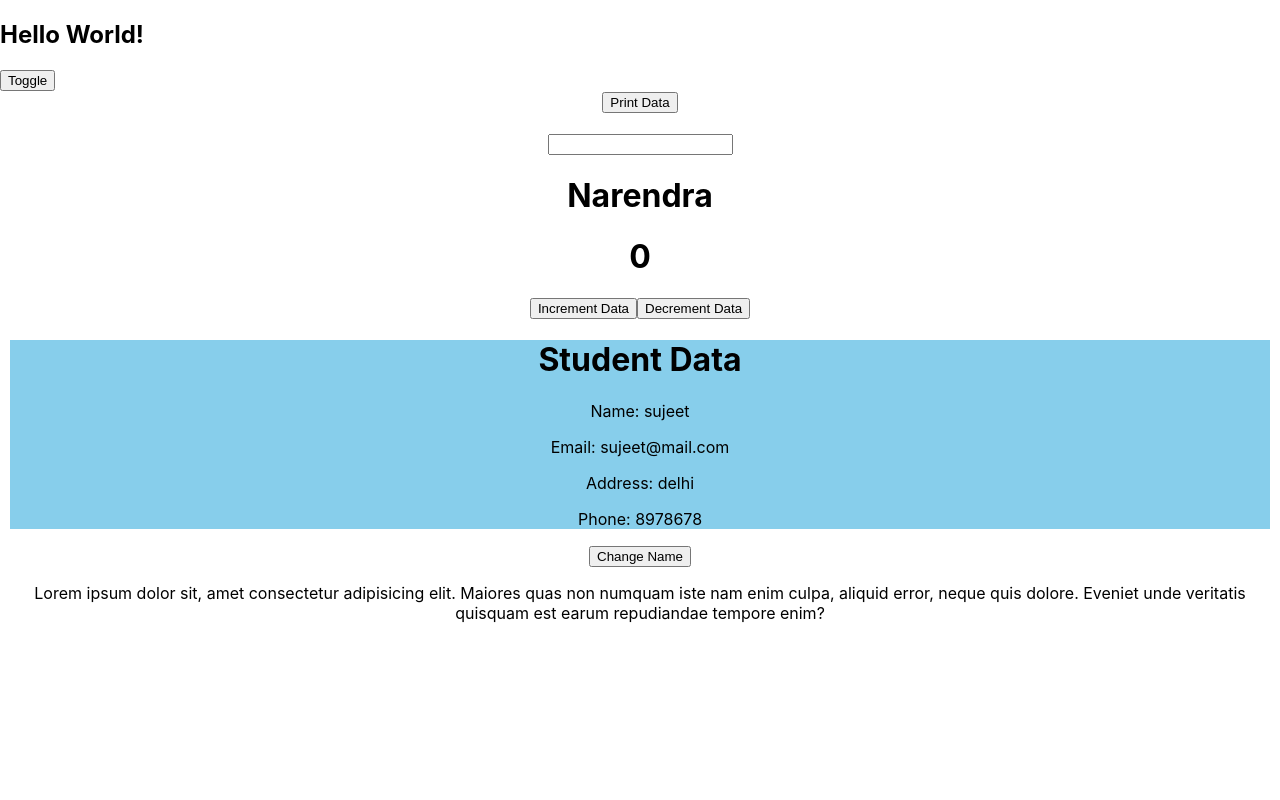
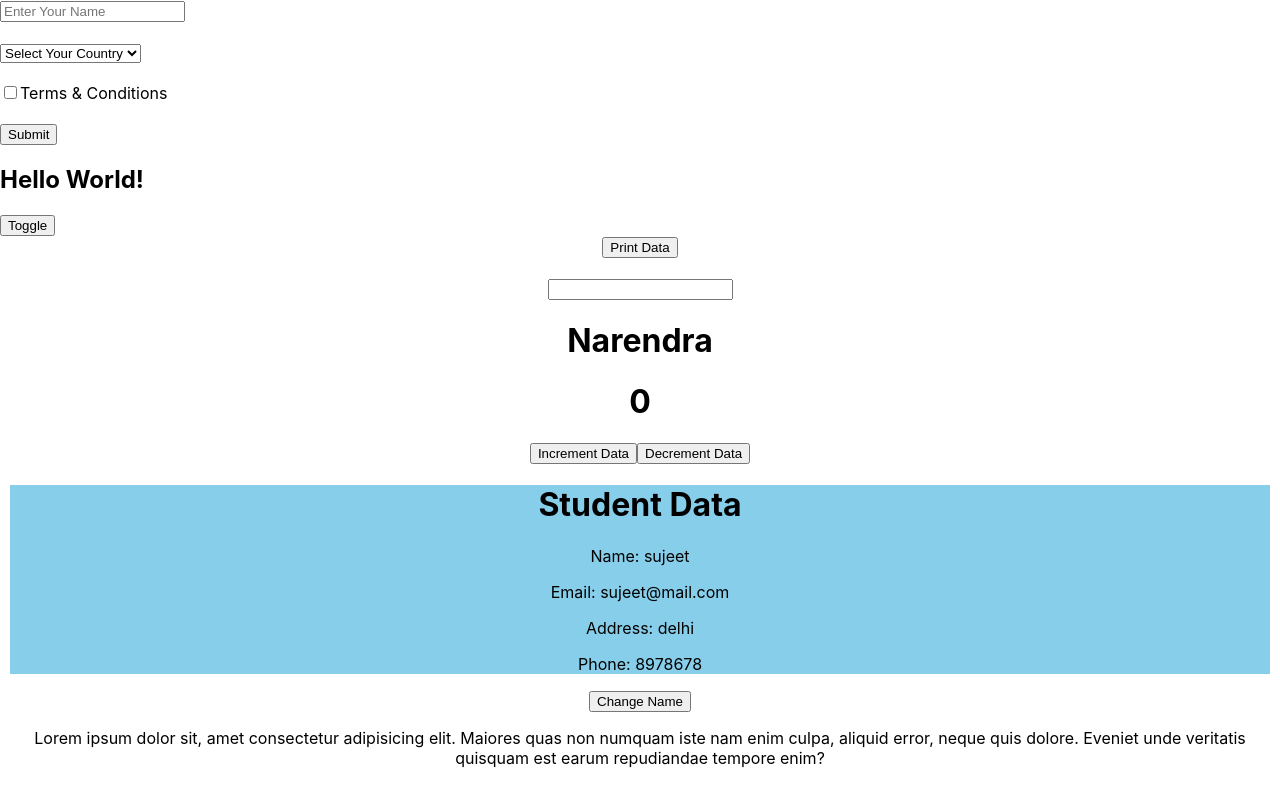
Before and after one commit to singhsujeet772/raect_tut, a React (Create React App) app: page / in a window 1280 px wide. Built offline with nearby package versions, Linux system fonts and the light colour scheme.

Commit message:
Form Data show

```diff
--- /dev/null
+++ b/src/Formdata.js
@@ -0,0 +1,33 @@
+import { useState } from "react";
+
+function Formdata(){
+    const [name,setName] = useState("");
+    const [country,setCountry] = useState("");
+    const [tnc,setTnc] = useState(false);
+    function getFormData(e){
+        e.preventDefault();
+        console.log(name,country,tnc);
+    }
+    return(
+        <div class="form">
+            <form onSubmit={getFormData}>
+                <input type="text" placeholder="Enter Your Name" onChange={(e)=>setName(e.target.value)}/>
+                <br></br>
+                <br></br>
+                <select onChange={(e)=>setCountry(e.target.value)}>
+                    <option selected disabled>Select Your Country</option>
+                    <option>India</option>
+                    <option>Bangladesh</option>
+                </select>
+                <br></br>
+                <br></br>
+                <input type="checkbox" onChange={(e)=>setTnc(e.target.checked)} /><span>Terms & Conditions</span>
+                <br></br>
+                <br></br>
+                <button type="submit">Submit</button>
+            </form>
+        </div>
+    )
+}
+
+export default Formdata;
--- a/src/index.js
+++ b/src/index.js
@@ -4,10 +4,12 @@ import './index.css';
 import App from './App';
 import reportWebVitals from './reportWebVitals';
 import Hideshow from './Hideshow.js';
+import Formdata from './Formdata.js';
 
 const root = ReactDOM.createRoot(document.getElementById('root'));
 root.render(
   <React.StrictMode>
+    <Formdata />
     <Hideshow />
     <App />
   </React.StrictMode>
```
Also changed, not shown: src/Firstcomponent.js (line endings or trailing spaces).
